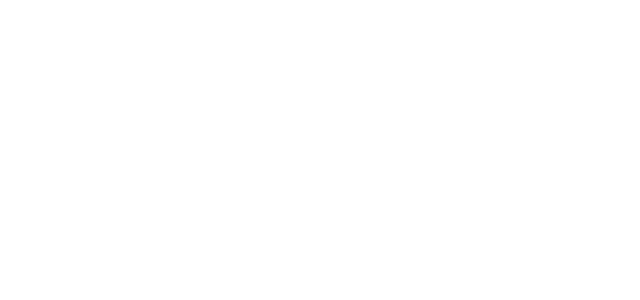
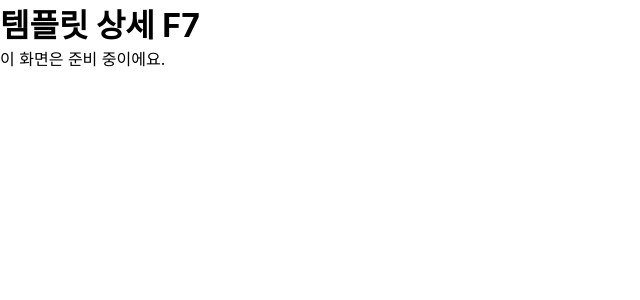
Before and after one commit to alswp006/agenttaskboard, a React (Vite) app: page /templates/1 in a window 1280 px wide. Before the commit this address had no page. Shown: the top 300 px of the page, without its empty margins (0-640 px from the left). Built offline with nearby package versions, Linux system fonts and the light colour scheme; what @toss/tds-mobile-ait would draw is missing.

Commit message:
chore(wiring-first): 라우트 9개 + 자리 페이지 8개 골격

```diff
--- a/src/App.tsx
+++ b/src/App.tsx
@@ -1,6 +1,18 @@
-import { Routes, Route } from 'react-router-dom';
+// @ai-factory:wiring-first — 스캐폴드가 설계(SPEC 화면 표·패킷 목록)로부터 결정론으로 깐 라우트 골격이다.
+// 진입점(App.tsx) 패킷: 처음부터 다시 쓰지 마라 — SPEC과 경로를 대조·보완하고, 전역 Provider(광고/결제 SDK·앱 상태)를
+//   <Routes>를 감싸는 자리에 끼워라. 라우트 경로는 지우지 말고 고쳐라(화면 파일은 이 경로로 navigate한다).
+// 화면 패킷: 이 파일을 건드리지 마라 — 자기 페이지 파일(자리 페이지)만 통째로 교체한다.
 import { lazy, Suspense } from 'react';
+import { Routes, Route, Navigate } from 'react-router-dom';
 import Home from './pages/Home';
+import Generate from './pages/Generate';
+import GenerateResult from './pages/GenerateResult';
+import FlowDetail from './pages/FlowDetail';
+import RunDetail from './pages/RunDetail';
+import Runs from './pages/Runs';
+import Templates from './pages/Templates';
+import TemplateDetail from './pages/TemplateDetail';
+import Plan from './pages/Plan';
 
 // Dev-only TDS Gallery route — `import.meta.env.DEV` is statically replaced
 // (true in dev, false in prod) so the entire import + Route is tree-shaken
@@ -11,8 +23,17 @@ const DevTdsGallery = import.meta.env.DEV
 
 export default function App() {
   return (
+    // @ai-factory:providers — 전역 Provider는 <Routes>를 감싸는 이 자리에 둔다(main.tsx는 @AI:ANCHOR, 수정 금지).
     <Routes>
       <Route path="/" element={<Home />} />
+      <Route path="/generate" element={<Generate />} />
+      <Route path="/generate/result" element={<GenerateResult />} />
+      <Route path="/flows/:flowId" element={<FlowDetail />} />
+      <Route path="/runs/:runId" element={<RunDetail />} />
+      <Route path="/runs" element={<Runs />} />
+      <Route path="/templates" element={<Templates />} />
+      <Route path="/templates/:templateId" element={<TemplateDetail />} />
+      <Route path="/plan" element={<Plan />} />
       {DevTdsGallery && (
         <Route
           path="/__tds-gallery"
@@ -23,6 +44,8 @@ export default function App() {
           }
         />
       )}
+      {/* 미정의 경로 → 홈. NotFound 화면이 설계에 생기면 이 줄을 그 화면으로 바꿔라. */}
+      <Route path="*" element={<Navigate to="/" replace />} />
     </Routes>
   );
 }
--- /dev/null
+++ b/src/pages/FlowDetail.tsx
@@ -0,0 +1,11 @@
+// @ai-factory:placeholder
+// 배선 선행(wiring-first)이 깐 자리 페이지다 — App.tsx에 `/flows/:flowId`로 이미 연결돼 있다.
+// 이 화면을 담당하는 패킷은 이 파일을 **통째로 교체**하라(위 마커 주석 포함 — 마커가 남으면 산출물로 인정되지 않는다).
+export default function FlowDetail() {
+  return (
+    <main data-testid="placeholder-flow-detail">
+      <h1>플로우 상세 F5</h1>
+      <p>이 화면은 준비 중이에요.</p>
+    </main>
+  );
+}
--- /dev/null
+++ b/src/pages/Generate.tsx
@@ -0,0 +1,11 @@
+// @ai-factory:placeholder
+// 배선 선행(wiring-first)이 깐 자리 페이지다 — App.tsx에 `/generate`로 이미 연결돼 있다.
+// 이 화면을 담당하는 패킷은 이 파일을 **통째로 교체**하라(위 마커 주석 포함 — 마커가 남으면 산출물로 인정되지 않는다).
+export default function Generate() {
+  return (
+    <main data-testid="placeholder-generate">
+      <h1>AI 생성 입력 F4</h1>
+      <p>이 화면은 준비 중이에요.</p>
+    </main>
+  );
+}
--- /dev/null
+++ b/src/pages/GenerateResult.tsx
@@ -0,0 +1,11 @@
+// @ai-factory:placeholder
+// 배선 선행(wiring-first)이 깐 자리 페이지다 — App.tsx에 `/generate/result`로 이미 연결돼 있다.
+// 이 화면을 담당하는 패킷은 이 파일을 **통째로 교체**하라(위 마커 주석 포함 — 마커가 남으면 산출물로 인정되지 않는다).
+export default function GenerateResult() {
+  return (
+    <main data-testid="placeholder-generate-result">
+      <h1>AI 생성 결과 F4</h1>
+      <p>이 화면은 준비 중이에요.</p>
+    </main>
+  );
+}
--- /dev/null
+++ b/src/pages/Plan.tsx
@@ -0,0 +1,11 @@
+// @ai-factory:placeholder
+// 배선 선행(wiring-first)이 깐 자리 페이지다 — App.tsx에 `/plan`로 이미 연결돼 있다.
+// 이 화면을 담당하는 패킷은 이 파일을 **통째로 교체**하라(위 마커 주석 포함 — 마커가 남으면 산출물로 인정되지 않는다).
+export default function Plan() {
+  return (
+    <main data-testid="placeholder-plan">
+      <h1>요금제 F8</h1>
+      <p>이 화면은 준비 중이에요.</p>
+    </main>
+  );
+}
--- /dev/null
+++ b/src/pages/RunDetail.tsx
@@ -0,0 +1,11 @@
+// @ai-factory:placeholder
+// 배선 선행(wiring-first)이 깐 자리 페이지다 — App.tsx에 `/runs/:runId`로 이미 연결돼 있다.
+// 이 화면을 담당하는 패킷은 이 파일을 **통째로 교체**하라(위 마커 주석 포함 — 마커가 남으면 산출물로 인정되지 않는다).
+export default function RunDetail() {
+  return (
+    <main data-testid="placeholder-run-detail">
+      <h1>실행 상세 F6</h1>
+      <p>이 화면은 준비 중이에요.</p>
+    </main>
+  );
+}
--- /dev/null
+++ b/src/pages/Runs.tsx
@@ -0,0 +1,11 @@
+// @ai-factory:placeholder
+// 배선 선행(wiring-first)이 깐 자리 페이지다 — App.tsx에 `/runs`로 이미 연결돼 있다.
+// 이 화면을 담당하는 패킷은 이 파일을 **통째로 교체**하라(위 마커 주석 포함 — 마커가 남으면 산출물로 인정되지 않는다).
+export default function Runs() {
+  return (
+    <main data-testid="placeholder-runs">
+      <h1>실행 로그 대시보드 F6</h1>
+      <p>이 화면은 준비 중이에요.</p>
+    </main>
+  );
+}
--- /dev/null
+++ b/src/pages/TemplateDetail.tsx
@@ -0,0 +1,11 @@
+// @ai-factory:placeholder
+// 배선 선행(wiring-first)이 깐 자리 페이지다 — App.tsx에 `/templates/:templateId`로 이미 연결돼 있다.
+// 이 화면을 담당하는 패킷은 이 파일을 **통째로 교체**하라(위 마커 주석 포함 — 마커가 남으면 산출물로 인정되지 않는다).
+export default function TemplateDetail() {
+  return (
+    <main data-testid="placeholder-template-detail">
+      <h1>템플릿 상세 F7</h1>
+      <p>이 화면은 준비 중이에요.</p>
+    </main>
+  );
+}
--- /dev/null
+++ b/src/pages/Templates.tsx
@@ -0,0 +1,11 @@
+// @ai-factory:placeholder
+// 배선 선행(wiring-first)이 깐 자리 페이지다 — App.tsx에 `/templates`로 이미 연결돼 있다.
+// 이 화면을 담당하는 패킷은 이 파일을 **통째로 교체**하라(위 마커 주석 포함 — 마커가 남으면 산출물로 인정되지 않는다).
+export default function Templates() {
+  return (
+    <main data-testid="placeholder-templates">
+      <h1>템플릿 목록 F7</h1>
+      <p>이 화면은 준비 중이에요.</p>
+    </main>
+  );
+}
```
